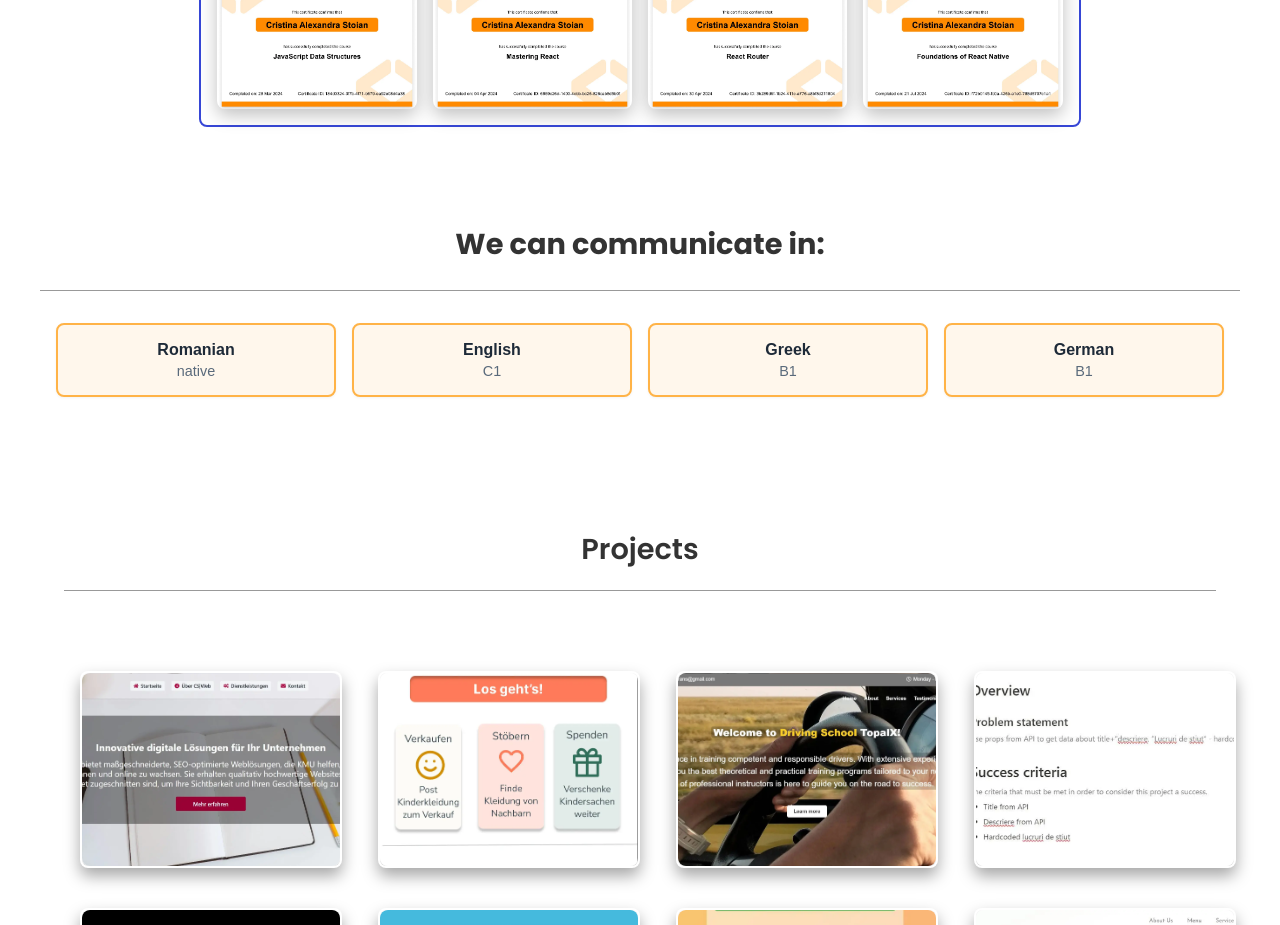
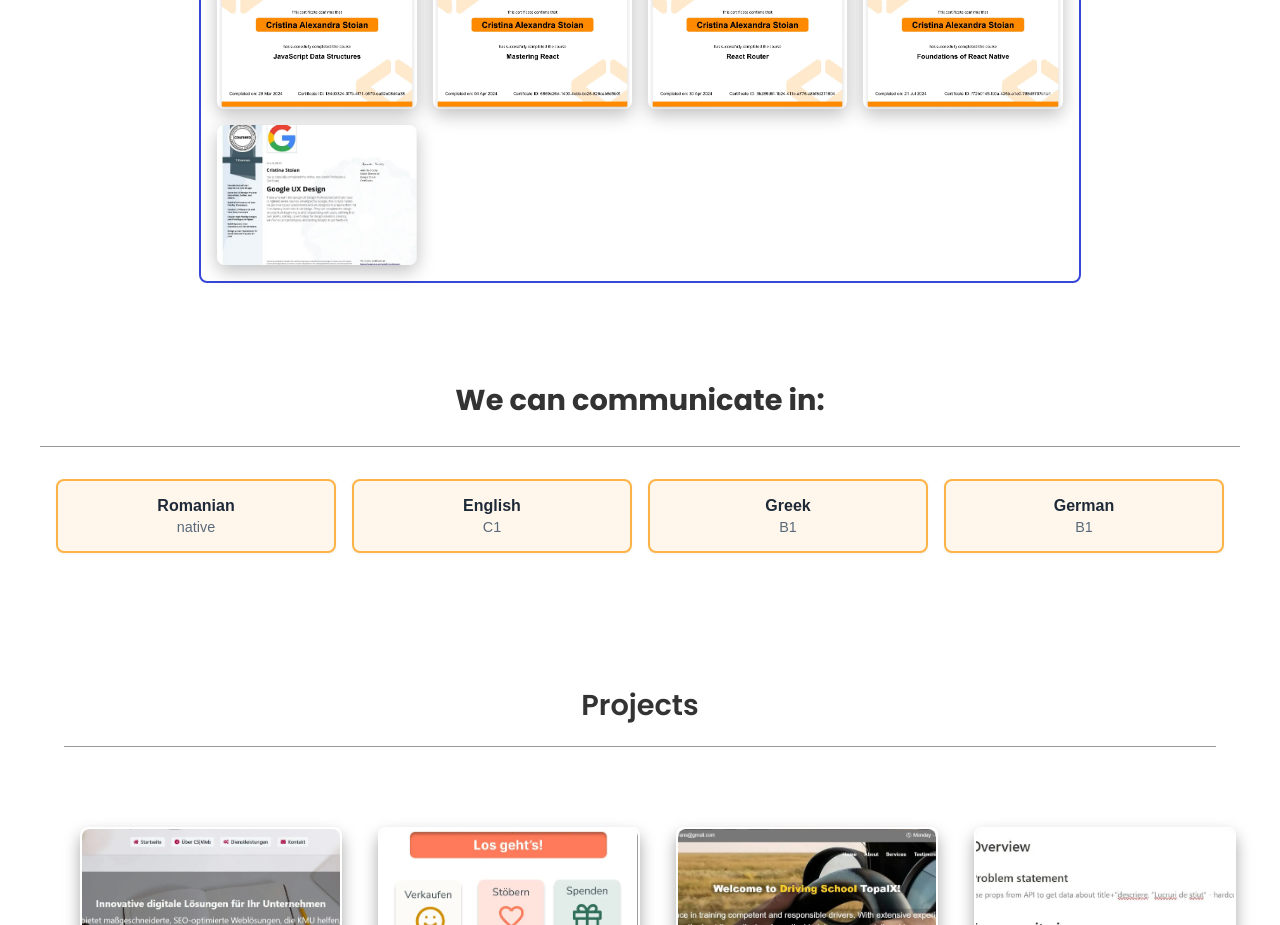
Before and after one commit to CristinaSt86/Portfolio, a React (Create React App) app: page / in a window 1280 px wide. Shown: the part 2180-3105 px from the top of the page. Built offline with nearby package versions, Linux system fonts and the light colour scheme.

Commit message:
Add Google UX Certification img

```diff
--- a/src/pages/AboutPage/AboutPage.jsx
+++ b/src/pages/AboutPage/AboutPage.jsx
@@ -11,6 +11,7 @@ import c15 from "../../images/c15.webp";
 import c16 from "../../images/c16.webp";
 import c17 from "../../images/c17.webp";
 import c18 from "../../images/c18.webp";
+import c19 from "../../images/c19.webp";
 import { useTranslation } from "react-i18next";
 import { Helmet } from "react-helmet-async";
 import PrimaryButton from "../../components/PrimaryButton/PrimaryButton";
@@ -113,7 +114,7 @@ const AboutPage = () => {
     },
   ];
 
-  const certifications = [c11, c12, c13, c14, c15, c16, c17, c18];
+  const certifications = [c11, c12, c13, c14, c15, c16, c17, c18, c19];
 
   const scrollToProjects = () => {
     const projectsSection = document.getElementById("projects");
--- a/src/pages/AboutPage/AboutPage.module.css
+++ b/src/pages/AboutPage/AboutPage.module.css
@@ -146,6 +146,7 @@
   color: var(--text-day-mode);
   margin-bottom: 1.5rem;
 }
+
 
 .subSkillsTitleNight {
   color: var(--text-night-mode);
--- a/src/pages/ProjectsPage/ProjectsPage.module.css
+++ b/src/pages/ProjectsPage/ProjectsPage.module.css
@@ -84,7 +84,6 @@
 .projectTitle {
   color: white;
   font-size: 1.1rem;
-  font-weight: 600;
   text-align: center;
 }
 
```
Also changed, not shown: src/images/c19.webp (added).
